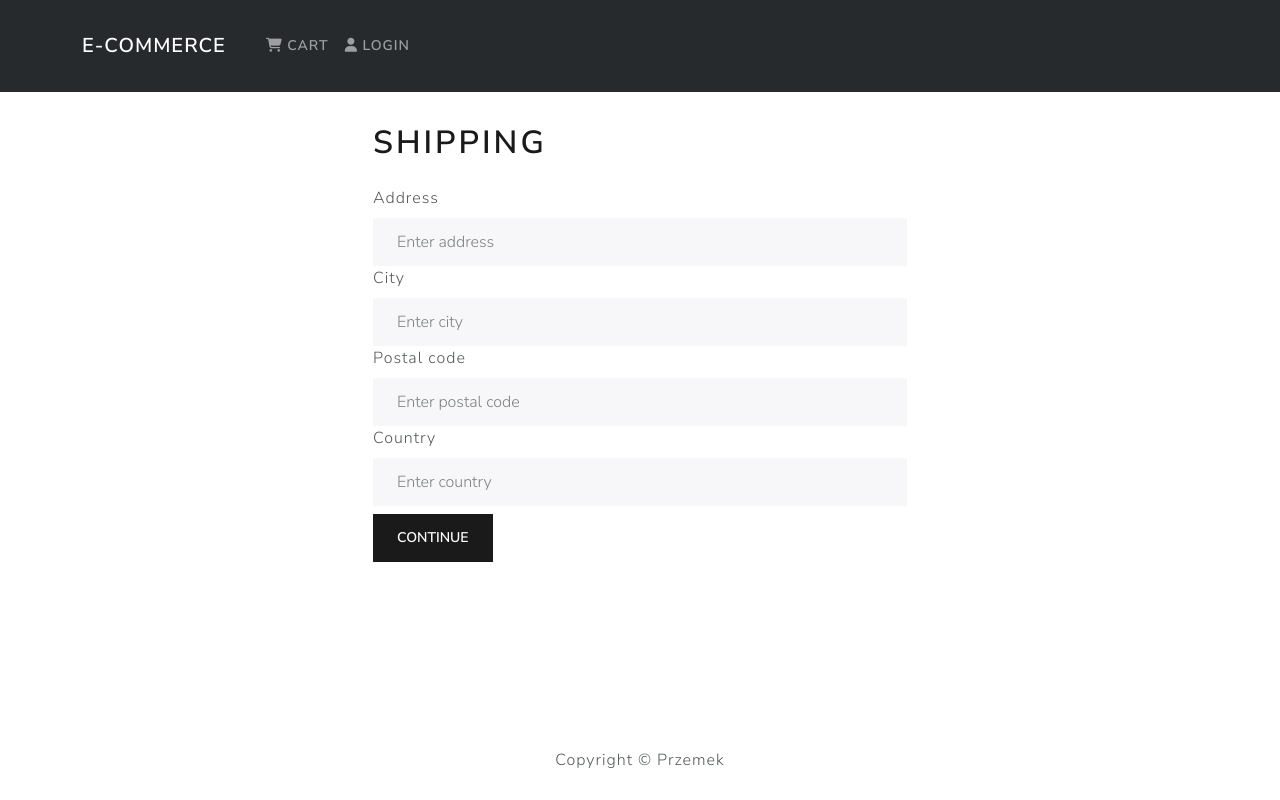
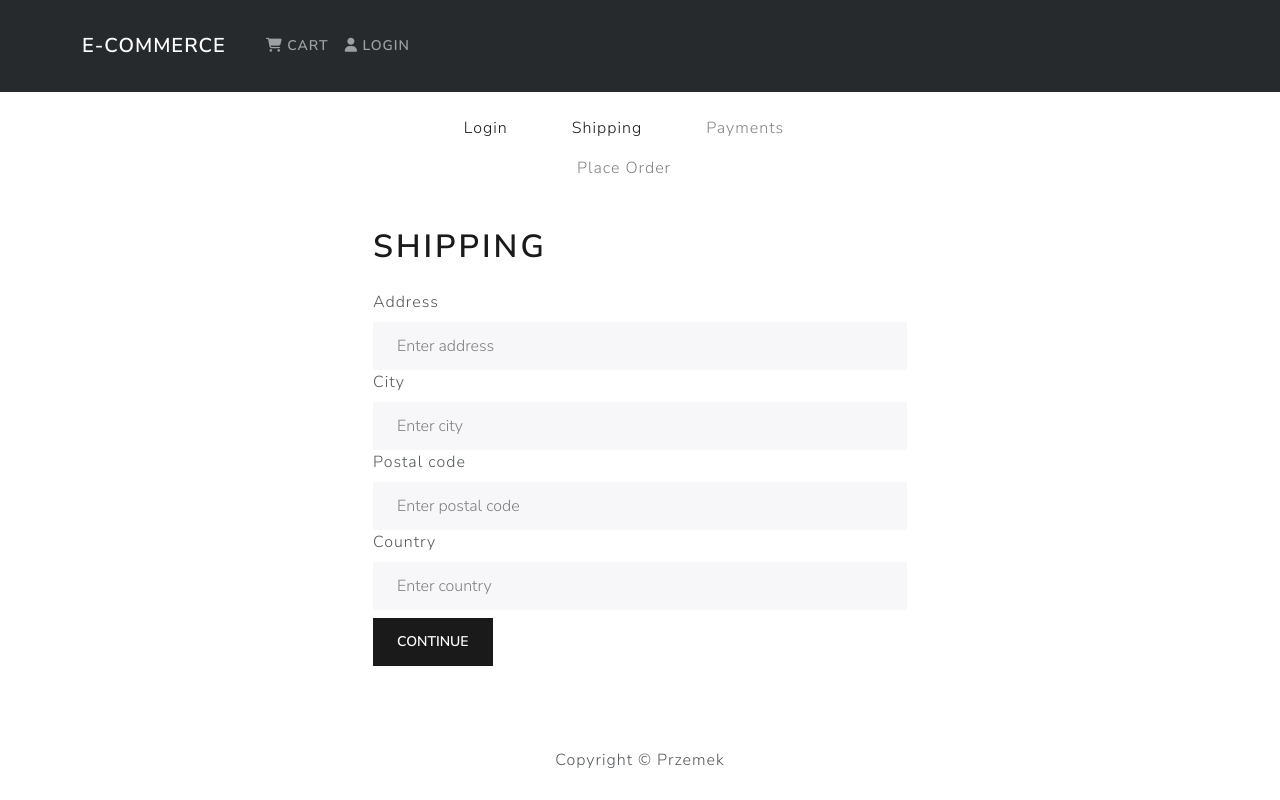
Before and after one commit to alucardo/python-react-eccomerce, a React (Create React App) app in the folder frontend/: page /shipping in a window 1280 px wide. Built offline with nearby package versions, Linux system fonts and the light colour scheme.

Commit message:
Checkout steps

```diff
--- /dev/null
+++ b/frontend/src/components/CheckoutSteps.js
@@ -0,0 +1,51 @@
+import React from "react";
+import { Nav} from "react-bootstrap"
+import {LinkContainer} from "react-router-bootstrap"
+
+function CheckoutSteps(step1, step2, step3, step4) {
+    return (
+        <Nav className='justify-content-center mb-4'>
+            <Nav.Item>
+                {step1 ? (
+                    <LinkContainer to='/login'>
+                        <Nav.Link>Login</Nav.Link>
+                    </LinkContainer>
+                ) : (
+                    <Nav.Link disabled>Login</Nav.Link>
+                )}
+            </Nav.Item>
+
+            <Nav.Item>
+                {step2 ? (
+                    <LinkContainer to='/shipping'>
+                        <Nav.Link>Shipping</Nav.Link>
+                    </LinkContainer>
+                ) : (
+                    <Nav.Link disabled>Shipping</Nav.Link>
+                )}
+            </Nav.Item>
+
+            <Nav.Item>
+                {step3 ? (
+                    <LinkContainer to='/payments'>
+                        <Nav.Link>Payments</Nav.Link>
+                    </LinkContainer>
+                ) : (
+                    <Nav.Link disabled>Payments</Nav.Link>
+                )}
+            </Nav.Item>
+
+            <Nav.Item>
+                {step4 ? (
+                    <LinkContainer to='/placeorder'>
+                        <Nav.Link>Place Order</Nav.Link>
+                    </LinkContainer>
+                ) : (
+                    <Nav.Link disabled>Place Order</Nav.Link>
+                )}
+            </Nav.Item>
+        </Nav>
+    )
+}
+
+export default CheckoutSteps
--- a/frontend/src/screens/LoginScreen.js
+++ b/frontend/src/screens/LoginScreen.js
@@ -15,7 +15,7 @@
 
     const navigate = useNavigate()
     const searchLocation = useLocation().search
-    const red = searchLocation ? searchLocation.split('=')[1] : '/'
+    const red = searchLocation ? `/${searchLocation.split('=')[1]}` : '/'
 
     const userLogin = useSelector( state => state.userLogin )
     const { error, loading, userInfo } = userLogin
--- a/frontend/src/screens/ShippingScreen.js
+++ b/frontend/src/screens/ShippingScreen.js
@@ -3,6 +3,7 @@
 import { useNavigate } from "react-router-dom"
 import { Button, Form  } from "react-bootstrap"
 import FormContainer from "../components/FormContainer";
+import CheckoutSteps from "../components/CheckoutSteps"
 import { saveShippingAddress } from "../actions/cartActions"
 
 
@@ -26,6 +27,7 @@
 
     return (
         <FormContainer>
+            <CheckoutSteps step1 step2/>
             <h1>Shipping</h1>
             <Form onSubmit={submitHandler} >
                 <Form.Group controlId='address'>
```
